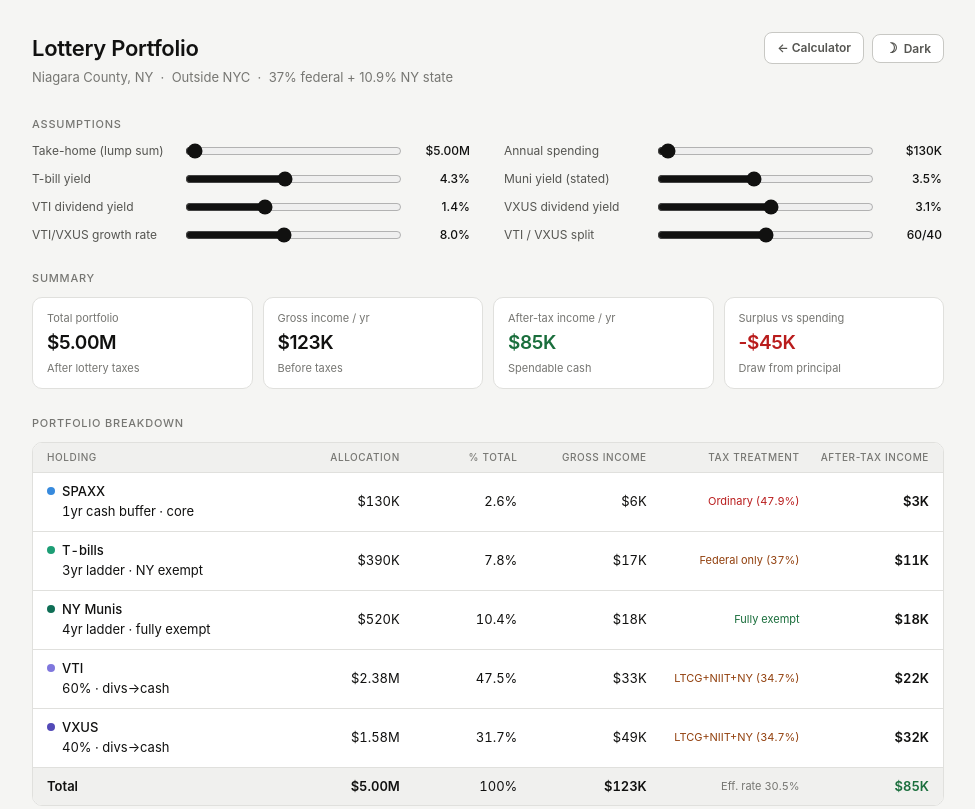
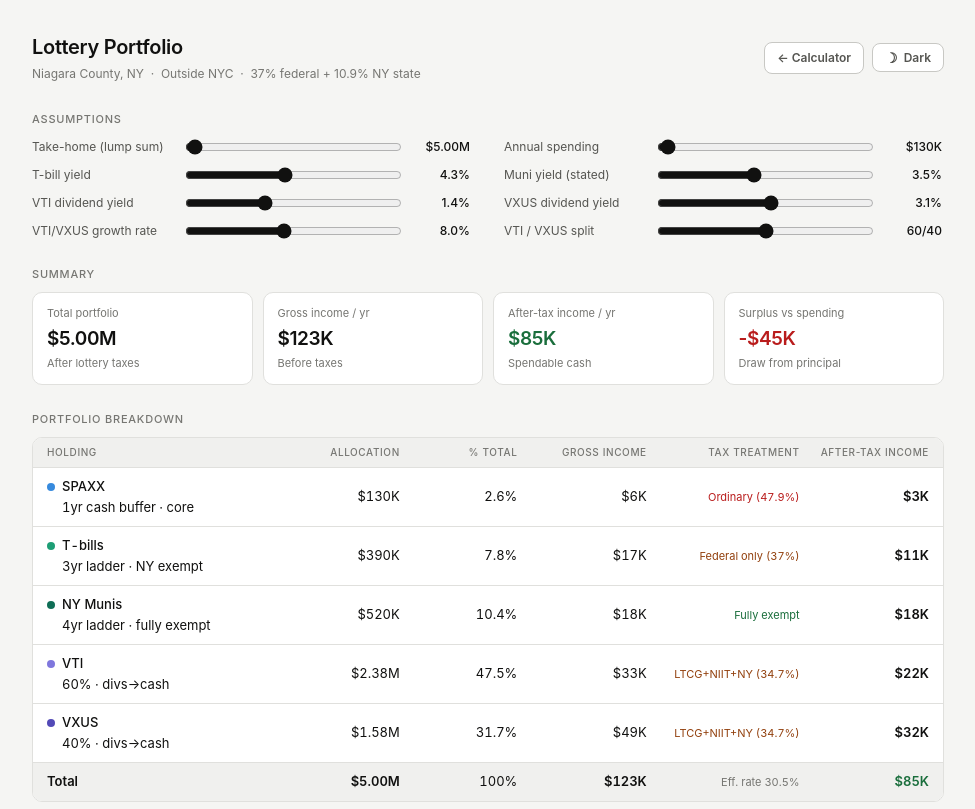
Before and after one commit to eagleadams86/lottery, a plain HTML site: page lottery-portfolio.html in a window 1280 px wide. Shown: the top 809 px of the page, without its empty margins (152-1127 px from the left). Drawn offline with Linux system fonts and the light colour scheme.

Commit message:
Align headers, fonts, and page width across both pages

```diff
--- a/lottery-portfolio.html
+++ b/lottery-portfolio.html
@@ -26,12 +26,12 @@
 .theme-btn { display:flex; align-items:center; gap:6px; padding:6px 12px; font-size:12px; font-weight:600; cursor:pointer; background:var(--surface); color:var(--text2); border:1px solid var(--border2); border-radius:8px; font-family:inherit; transition:background 0.15s,color 0.15s; white-space:nowrap; flex-shrink:0; }
 .theme-btn:hover { color:var(--text); border-color:var(--border2); }
 .theme-icon { font-size:14px; line-height:1; }
-.hrow { display:flex; align-items:flex-start; justify-content:space-between; margin-bottom:28px; }
+.hrow { display:flex; align-items:center; justify-content:space-between; margin-bottom:28px; flex-wrap:wrap; gap:8px; }
 * { box-sizing:border-box; margin:0; padding:0; }
-body { background:var(--bg); color:var(--text); font-family:-apple-system,BlinkMacSystemFont,'SF Pro Text','Segoe UI',sans-serif; font-size:14px; line-height:1.5; min-height:100vh; transition:background 0.2s,color 0.2s; }
+body { background:var(--bg); color:var(--text); font-family:-apple-system,BlinkMacSystemFont,'SF Pro Text','Segoe UI',Helvetica,Arial,sans-serif; font-size:14px; line-height:1.5; min-height:100vh; transition:background 0.2s,color 0.2s; }
 .app { max-width:960px; margin:0 auto; padding:32px 24px 64px; }
-h1 { font-size:22px; font-weight:600; letter-spacing:-0.3px; }
-.hdr-sub { font-size:13px; color:var(--text3); margin-top:3px; }
+h1 { font-size:20px; font-weight:600; letter-spacing:-0.3px; }
+.hdr-sub { font-size:12px; color:var(--text3); margin-top:3px; }
 .sec-lbl { font-size:11px; font-weight:500; color:var(--text3); text-transform:uppercase; letter-spacing:0.07em; margin-bottom:10px; }
 .section { margin-bottom:26px; }
 .sliders { display:grid; grid-template-columns:1fr 1fr; gap:10px 32px; }
```
Also changed, not shown: ny-lottery-calculator.html (+3 -3 lines).
